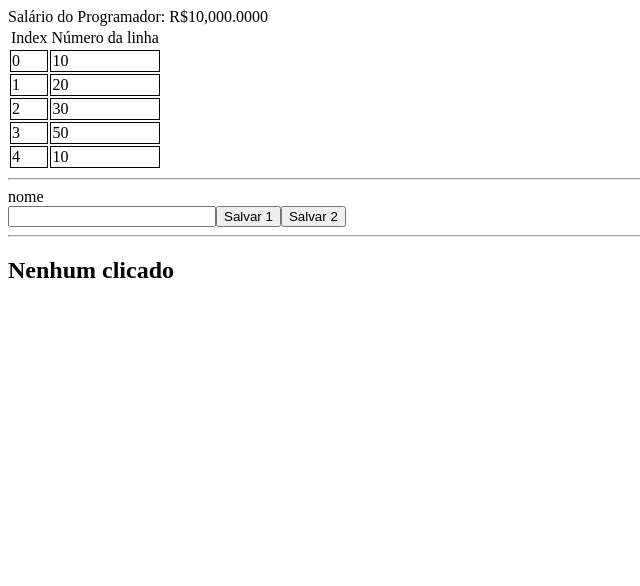
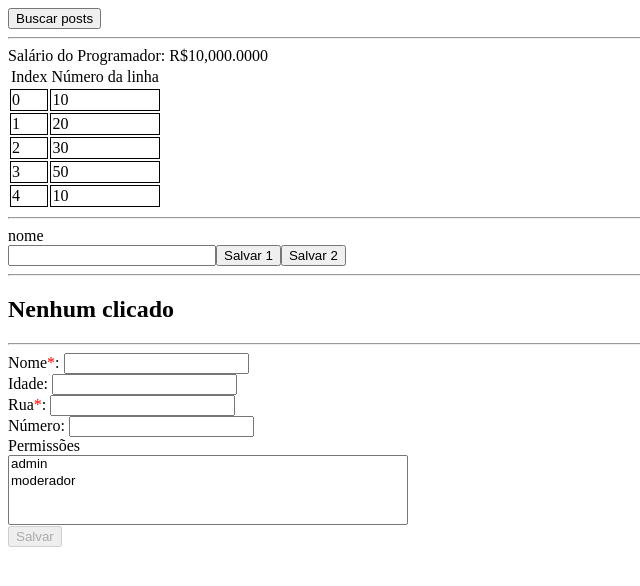
Before and after one commit to lucschulze/treinamentoAngular, an Angular app in the folder teste-angular/: page / in a window 1280 px wide. Shown: the top 586 px of the page, without its empty margins (0-640 px from the left). Built offline with nearby package versions, Linux system fonts and the light colour scheme.

Commit message:
Forms e requisições

```diff
--- a/package.json
+++ b/package.json
@@ -4,7 +4,7 @@
   "description": "Treinamento angular",
   "main": "index.js",
   "scripts": {
-    "test": "echo \"Error: no test specified\" && exit 1"
+    "create":"ng new teste-angular"
   },
   "repository": {
     "type": "git",
--- a/teste-angular/src/app/app.component.html
+++ b/teste-angular/src/app/app.component.html
@@ -1,3 +1,7 @@
+<button (click)="buscarPosts()">Buscar posts</button>
+
+<hr>
+
 <label>Salário do Programador: {{salario | currency:'BRL':'symbol':'1.4-4'}}</label>
 <div *ngIf="mostrarLinhaCodigo">
  <table [ngClass]="{'table-bordered' : true}">
@@ -35,4 +39,38 @@
     </div>
 </div>
 
+<hr />
+
+
+<form [formGroup]="formulario" (submit)="onSubmit()" novalidate>
+    <label>Nome<span style="color: red">*</span>: </label>
+    <input formControlName="nome" type="text" />
+    <label *ngIf="!formulario.get('nome').pristine && formulario.get('nome').invalid">
+      <span style="color: red">Esse campo é obrigatório!</span>
+    </label>
+    <br />
+    <label>Idade: </label>
+    <input formControlName="idade" type="number" />
+    <br />
+    <div formGroupName="endereco">
+        <label>Rua<span style="color: red">*</span>: </label>
+        <input formControlName="rua" type="text" />
+        <label *ngIf="!formulario.get('endereco.rua').pristine && formulario.get('endereco.rua').invalid">
+            <span style="color: red">Esse campo é obrigatório!</span>
+          </label>
+        <br />
+        <label>Número: </label>
+        <input formControlName="numero" type="number" />
+        <br />
+    </div>
+    <label>Permissões </label>
+    <br>
+    <select style="width: 400px" formArrayName="permissoes" multiple>
+      <option *ngFor="let permissao of permissoes" [value]="permissao">{{permissao}}</option>
+    </select>
+    <br />
+    <button [disabled]="formulario.invalid">Salvar</button>
+</form>
+
+
 <notifications></notifications>
--- a/teste-angular/src/app/app.component.ts
+++ b/teste-angular/src/app/app.component.ts
@@ -1,17 +1,68 @@
-import { Component } from '@angular/core';
+import { Component, OnInit } from '@angular/core';
+import{ FormBuilder, FormGroup, Validators, FormControl} from '@angular/forms'
+import { HttpClient } from '@angular/common/http';
+
 
 @Component({
   selector: 'app-root',
   templateUrl: './app.component.html',
   styleUrls: ['./app.component.css']
 })
-export class AppComponent {
+export class AppComponent implements OnInit{
 
+
+
+  public formulario: FormGroup;
+
+  private resource = 'https://jsonplaceholder.typicode.com';
+  constructor(
+    private formBuilder: FormBuilder,
+    private httpClient: HttpClient
+  ){}
+
+  ngOnInit() {
+    this.formulario = this.formBuilder.group({
+      'nome' : [null, Validators.required],
+      'idade': [],
+      'endereco' : this.formBuilder.group({
+          'rua' : [null, Validators.required],
+          'numero' : []
+      }),
+      'permissoes': this.formBuilder.array(this.permissoes)
+
+    });
+  }
+
+  onSubmit(){
+    if(this.formulario.invalid){
+      const nomeControl = this.formulario.get("nome") as FormControl;
+      const idadeControl = this.formulario.get("idade") as FormControl;
+      nomeControl.markAsDirty();
+      idadeControl.markAsDirty();
+      console.log(this.formulario.controls);
+    }else{
+      console.log(this.formulario.value);
+    }
+
+  }
+
+  buscarPosts(){
+    this.httpClient.get(`${this.resource}/posts`)
+    .subscribe((posts:any)=>
+      console.log(posts)
+    );
+  }
 
   public ultimoBotaoClicado: number;
   public mostrarLinhaCodigo: boolean = true;
   salario: number = 10000;
   public linhasDeCodigo: number[] = [10,20,30,50,10];
+
+  public permissoes: string[] = [
+    'admin',
+    'moderador'
+  ]
+
   atualizarBotaoClicado(botao : number){
     this.ultimoBotaoClicado = botao;
   }
```
Also changed, not shown: teste-angular/src/app/app.module.ts (+8 -1 lines).
